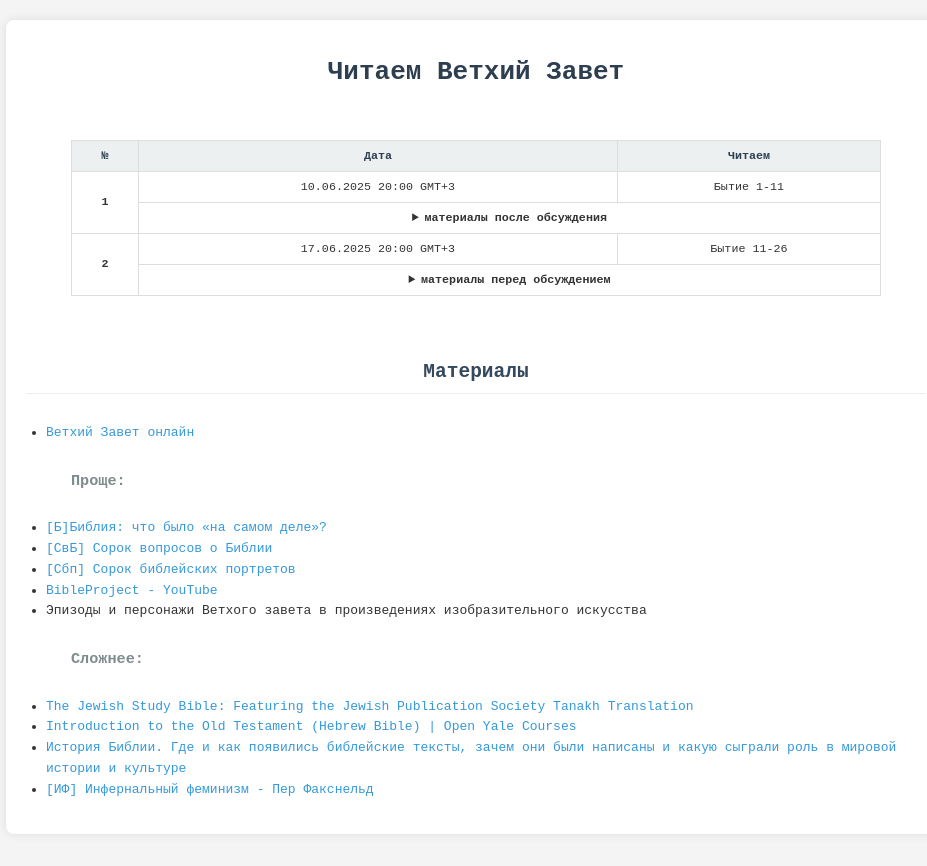
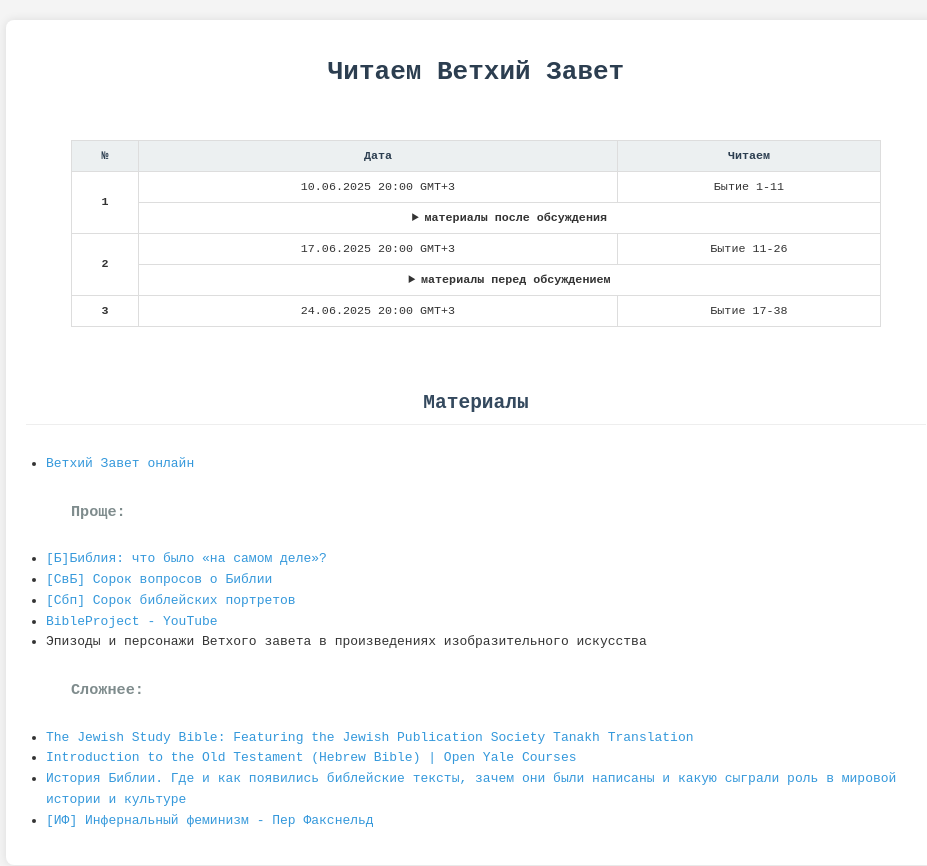
Before and after one commit to tgadeliya/readings, a plain HTML site: page index.html in a window 1280 px wide. Shown: the whole page, without its empty margins (164-1091 px from the left). Drawn offline with Linux system fonts and the light colour scheme.

Commit message:
addd meeting 3

```diff
--- a/index.html
+++ b/index.html
@@ -53,6 +53,11 @@
                         </ul>
                     </td>
                 </tr>
+                <tr>
+                    <td rowspan="2">3</td>
+                    <td>24.06.2025 20:00 GMT+3 </td>
+                    <td>Бытие 17-38</td>
+                </tr>
             </tbody>
         </table>
 
```
